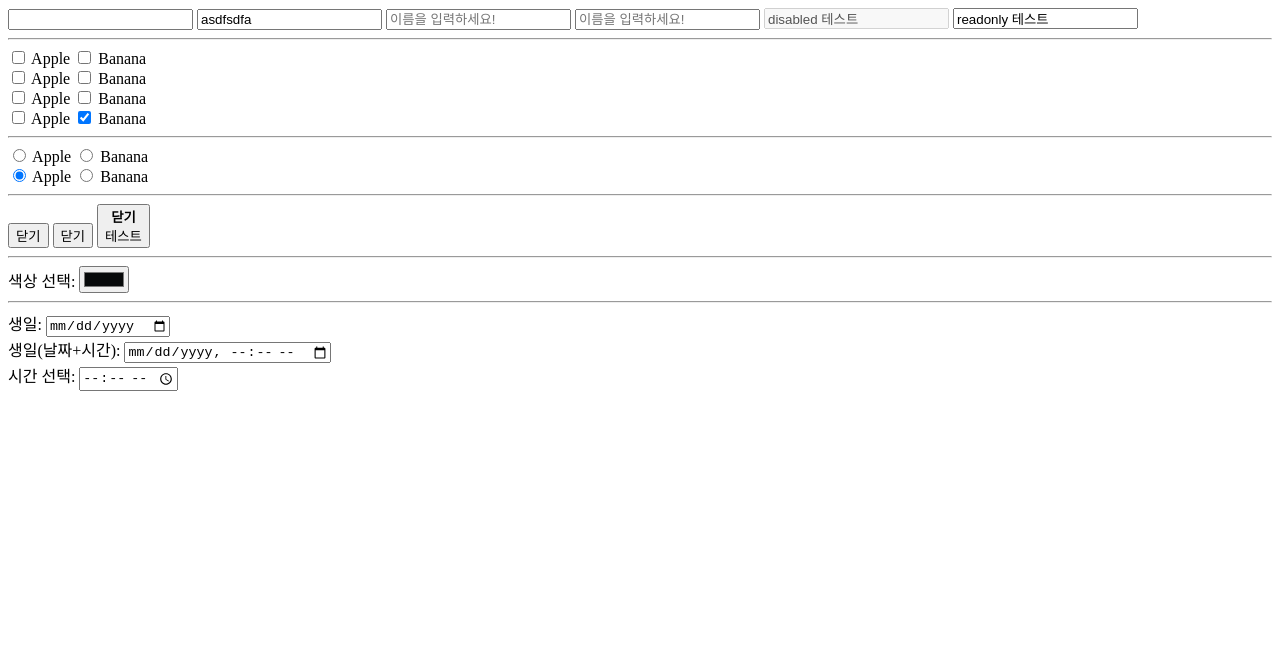
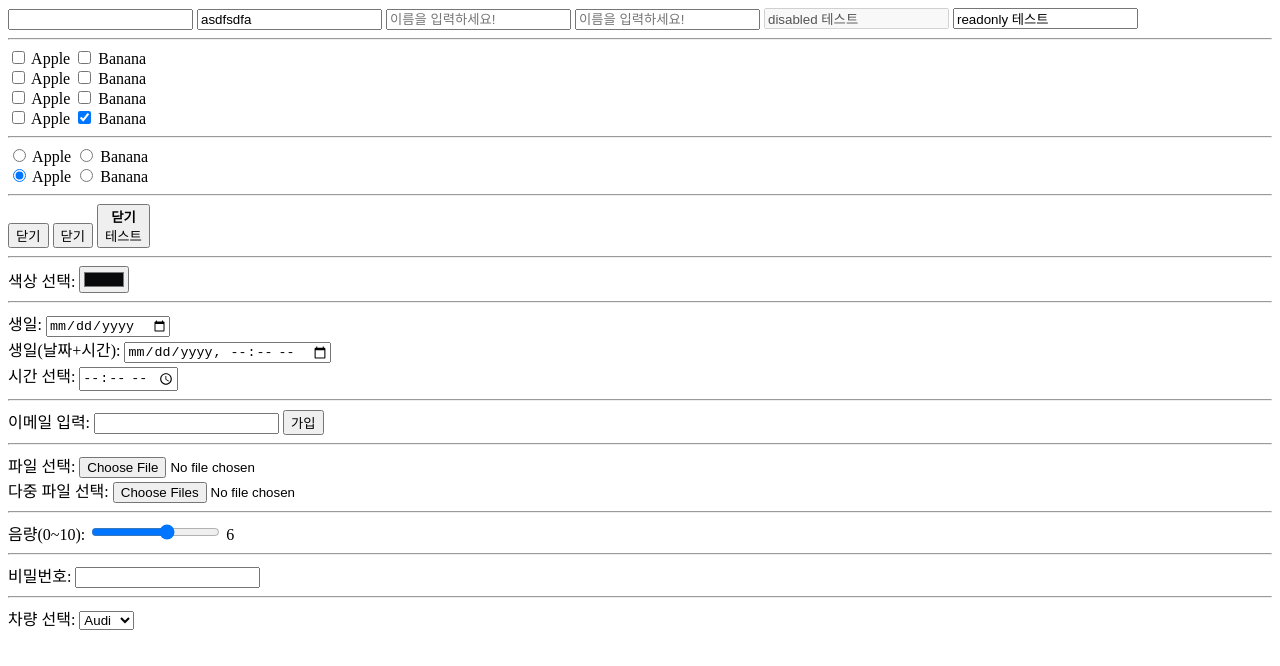
Before and after one commit to jjystar3/frontend-study, a plain HTML site: page 04_HTML/7_input.html in a window 1280 px wide. Drawn offline with Linux system fonts and the light colour scheme.

Commit message:
input 태그 예제 업로드 2

```diff
--- a/04_HTML/7_input.html
+++ b/04_HTML/7_input.html
@@ -135,7 +135,65 @@
   <!-- 시간 -->
   <label for="time">시간 선택:</label>
   <input type="time" id="time">
+
+  <hr>
+
+  <!-- 이메일: submit 시 자동으로 이메일 형식 유호성 검사를 해줌 -->
+  <form action="/signup">
+    <label for="email">이메일 입력:</label>
+    <input type="email" id="email" name="email">
+    <button type="submit">가입</button>
+  </form>
+
+  <hr>
+
+  <!-- 파일 첨부 -->
+  <label for="myfile">파일 선택:</label>
+  <input type="file" id="myfile">
   <br>
+  <label for="myfile">다중 파일 선택:</label>
+  <input type="file" id="myfile" multiple>
+  <br>
+
+  <hr>
+
+  <!-- 범위 선택(기본값: 0~100) -->
+  <label for="volume">음량(0~10):</label>
+  <input type="range" id="volume" min="0" max="10" step="2">
+
+  <!-- (참고) -->
+  <span id="volumeValue"></span>
+  <script>
+    const volumeEl = document.querySelector('#volume');
+    const volumeValueEl = document.querySelector('#volumeValue');
+    volumeValueEl.textContent = volumeEl.value;
+    volumeEl.addEventListener('change', function () {
+      console.log('change 이벤트 발생!!');
+      volumeValueEl.textContent = volumeEl.value;
+    });
+  </script>
+
+  <hr>
+
+  <!-- 비밀번호 -->
+  <label for="pwd">비밀번호:</label>
+  <input type="password" id="pwd" maxlength="10">
+
+  <hr>
+
+  <!-- 셀렉트 박스(콤보 박스) -->
+  <!-- 속성
+    value: 서버로 전송되는 선택한 항목의 실제값
+    selected: 항목을 미리 선택
+  -->
+  <label for="cars">차량 선택:</label>
+  <select id="cars">
+    <option value="">선택</option>
+    <option value="volvo">Volvo</option>
+    <option value="benz">Benz</option>
+    <option value="audi" selected>Audi</option>
+  </select>
+
 
 </body>
 </html>
```
